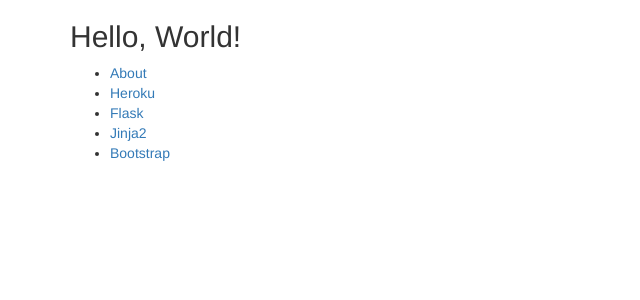
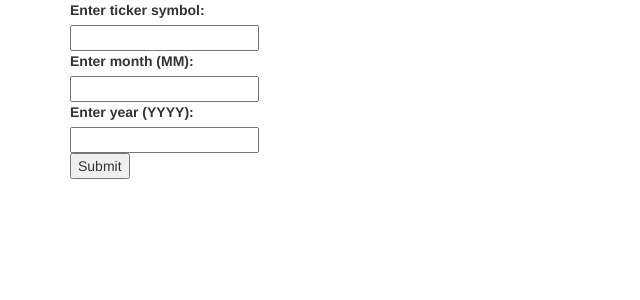
Before and after one commit to kasturijoshi06/flask-on-heroku, a Flask app: page / in a window 1280 px wide. Shown: the top 300 px of the page, without its empty margins (0-640 px from the left). Run offline with Flask 2, Linux system fonts and the light colour scheme; some libraries are stand-ins or nearby versions.

Commit message:
adding application files

```diff
--- a/app.py
+++ b/app.py
@@ -1,14 +1,71 @@
+import requests
+import pandas as pd
+from bokeh.plotting import figure, output_notebook, show
+from bokeh.models import ColumnDataSource
+from bokeh.embed import components
 from flask import Flask, render_template, request, redirect
 
 app = Flask(__name__)
+app.vars = {}
 
-@app.route('/')
+
+def plot_timeseries(tick, month, year):
+    api_URL = "https://www.alphavantage.co/query?"
+    data = {
+        "function": "TIME_SERIES_DAILY",
+        "symbol": tick,
+        "outputsize": "full",
+        "apikey": "GK74CKOOBO8C3T4B"
+    }
+    response = requests.get(api_URL, params=data)
+    res = response.json()
+    data = pd.DataFrame.from_dict(res['Time Series (Daily)'], orient='index').sort_index(axis=1)
+    # data.reset_index(level=0, inplace=True)
+    data = data.rename(
+        columns={"1. open": "open", "2. high": "high", "3. low": "low", "4. close": "close",
+                 "5. volume": "volume"})
+    data.index = pd.to_datetime(data.index)
+    data['day'] = data.index.day
+    data['month'] = data.index.month
+    data['year'] = data.index.year
+    data = data.loc[(data['year'] == year) & (data['month'] == month)]
+    print(data.head())
+
+    source = ColumnDataSource(data)
+
+    p = figure()
+    p.line(source=source, x='day', y='close')
+    p.title.text = 'Daily Stock Price'
+    p.xaxis.axis_label = 'Date'
+    # p.xaxis.formatter = DatetimeTickFormatter(days=['%m/%d'], months=['%m/%Y'], years=['%Y'])
+    p.yaxis.axis_label = 'Closing price'
+    # show(p)
+    return p
+
+
+@app.route('/', methods=['GET', 'POST'])
 def index():
-  return render_template('index.html')
+    if request.method == 'GET':
+        return render_template('index.html')
+    else:
+        app.vars['ticker'] = request.form['ticker']
+        app.vars['month'] = request.form['month']
+        app.vars['year'] = request.form['year']
+        print(type(app.vars['ticker']))
+        print(type(app.vars['month']))
+        print(type(app.vars['year']))
+        result = plot_timeseries(app.vars['ticker'], int(app.vars['month']), int(app.vars['year']))
+        script, div = components(result)
+        print(result)
+        print(div)
+        print(script)
+        return render_template('index2.html', script=script, div=div)
+
 
 @app.route('/about')
 def about():
-  return render_template('about.html')
+    return render_template('about.html')
+
 
 if __name__ == '__main__':
-  app.run(port=33507)
+    app.run(port=33507, debug=True)
--- a/requirements.txt
+++ b/requirements.txt
@@ -1,2 +1,5 @@
 gunicorn==19.9.0
 requests==2.20.0
+bokeh
+pandas
+flask
--- a/templates/index.html
+++ b/templates/index.html
@@ -7,7 +7,7 @@
     <meta name="author" content="@gotoariel">
     <!-- <link rel="icon" href="favicon.ico"> -->
 
-    <title>Wilkommen, bienvenue, and welcome to Heroku!</title>
+    <title>Kasturi's stock ticker</title>
 
     <!-- Bootstrap core CSS -->
     <link rel="stylesheet" href="https://maxcdn.bootstrapcdn.com/bootstrap/3.3.7/css/bootstrap.min.css">
@@ -16,14 +16,19 @@
     <div class="container">
       <div class="row">
         <div class="col-lg-12 text-left">
-          <h2>Hello, World!</h2>
-          <ul>
-            <li><a href="/about">About</a></li>
-            <li><a target="_blank" href="https://www.heroku.com/">Heroku</a></li>
-            <li><a target="_blank" href="http://flask.pocoo.org/">Flask</a></li>
-            <li><a target="_blank" href="http://jinja.pocoo.org/docs/2.9/">Jinja2</a></li>
-            <li><a target="_blank" href="http://getbootstrap.com/">Bootstrap</a></li>
-          </ul>
+          <!DOCTYPE html>
+
+
+            <form action="/" method="POST" id="input">
+              <label for="fname">Enter ticker symbol:</label><br>
+              <input type="text" id="ticker" name="ticker" ><br>
+              <label for="fname">Enter month (MM):</label><br>
+              <input type="number" id="month" name="month" ><br>
+              <label for="fname">Enter year (YYYY):</label><br>
+              <input type="number" id="year" name="year" ><br>
+              <input type="submit" value="Submit">
+            </form>
+
         </div>
       </div>
     </div>
```
Also changed, not shown: templates/index2.html (added, +14 -0 lines), README.md, 1 other file.
